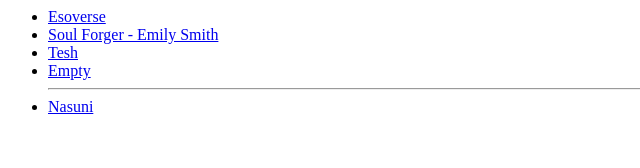
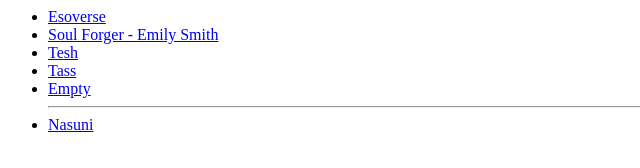
Before and after one commit to nephlm/tw, a plain HTML site: page docs/index.html in a window 1280 px wide. Shown: the whole page, without its empty margins (0-640 px from the left). Drawn offline with Linux system fonts and the light colour scheme.

Commit message:
added tass

```diff
--- a/docs/index.html
+++ b/docs/index.html
@@ -2,6 +2,7 @@
   <li><a href="https://nephlm.github.io/tw/esoverse.html">Esoverse</a></li>
   <li><a href="https://nephlm.github.io/tw/soulforger.html">Soul Forger - Emily Smith</a></li>
   <li><a href="https://nephlm.github.io/tw/tesh.html">Tesh</a></li>
+  <li><a href="https://nephlm.github.io/tw/tass.html">Tass</a></li>
   <li><a href="https://nephlm.github.io/tw/empty.html">Empty</a></li>
   <hr>
   <li><a href="https://nephlm.github.io/tw/nasuni.html">Nasuni</a></li>
```
